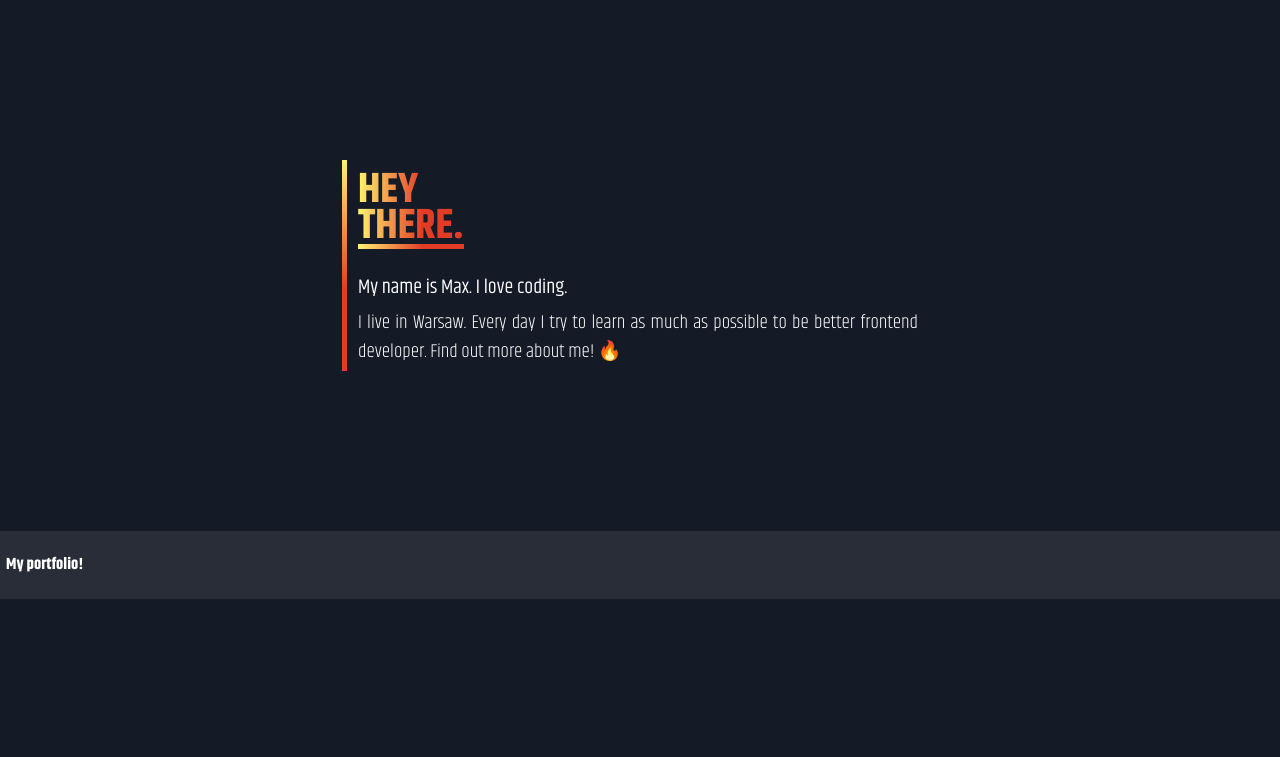
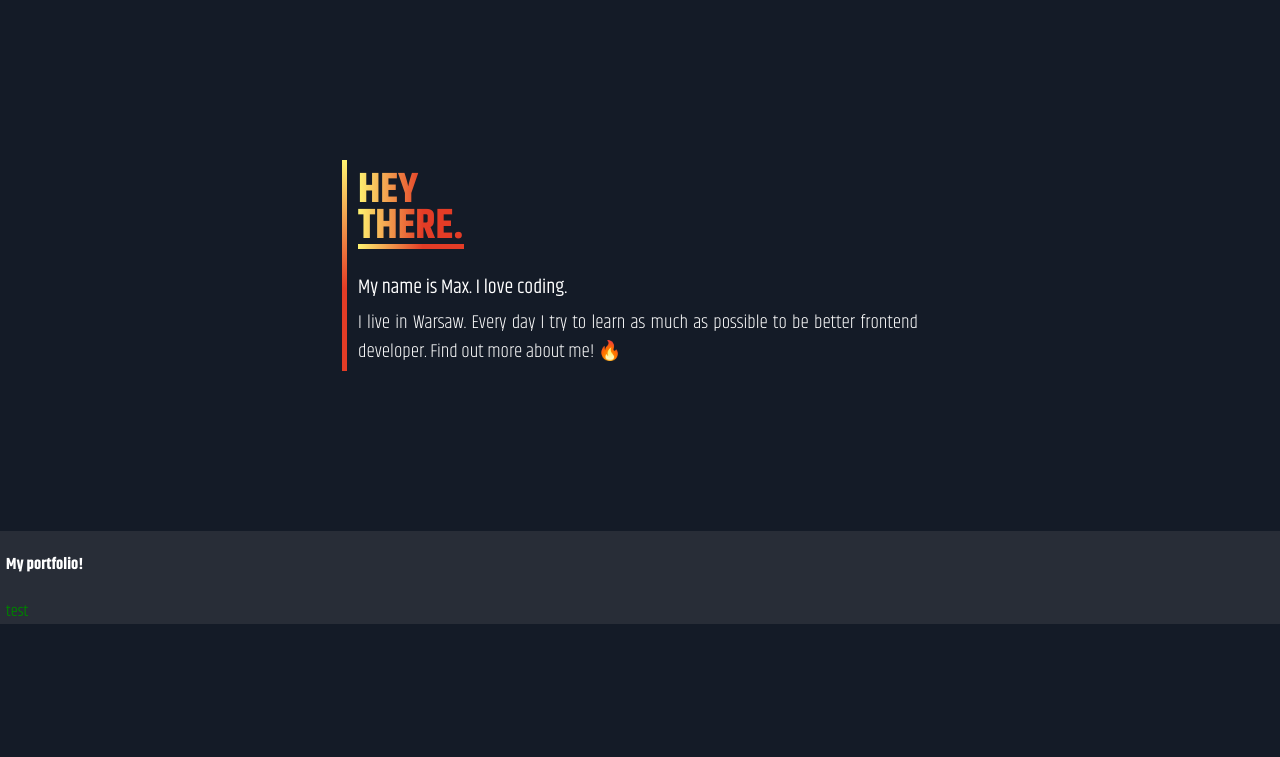
Before and after one commit to maksymilianMroz/maksymilianmroz.github.io, a React (Create React App) app: page / in a window 1280 px wide. Shown: the top 757 px of the page. Built offline with nearby package versions, Linux system fonts and the light colour scheme.

Commit message:
Template code in PortfolioItem

```diff
--- a/src/components/Portfolio/Portfolio.js
+++ b/src/components/Portfolio/Portfolio.js
@@ -1,11 +1,13 @@
 import React from 'react';
 import classes from './Portfolio.module.scss';
+import PortfolioItem from './PortfolioItem/PortfolioItem';
 
 const Portfolio = () => {
     return (
         <div className={classes.Portfolio}>
             <div className={classes.section}>
                 <h4 className={classes.portfolio__header}>My portfolio!</h4>
+                <PortfolioItem />
             </div>
         </div>
     );
--- a/src/components/Portfolio/PortfolioItem/PortfolioItem.js
+++ b/src/components/Portfolio/PortfolioItem/PortfolioItem.js
@@ -0,0 +1,12 @@
+import React from 'react';
+import classes from './PortfolioItem.module.scss';
+
+const PortfolioItem = () => {
+    return (
+        <div className={classes.PortfolioItem}>
+            test
+        </div>
+    )
+};
+
+export default PortfolioItem;
--- a/src/components/Portfolio/PortfolioItem/PortfolioItem.module.scss
+++ b/src/components/Portfolio/PortfolioItem/PortfolioItem.module.scss
@@ -0,0 +1,3 @@
+.PortfolioItem {
+    color: green;
+}
```
